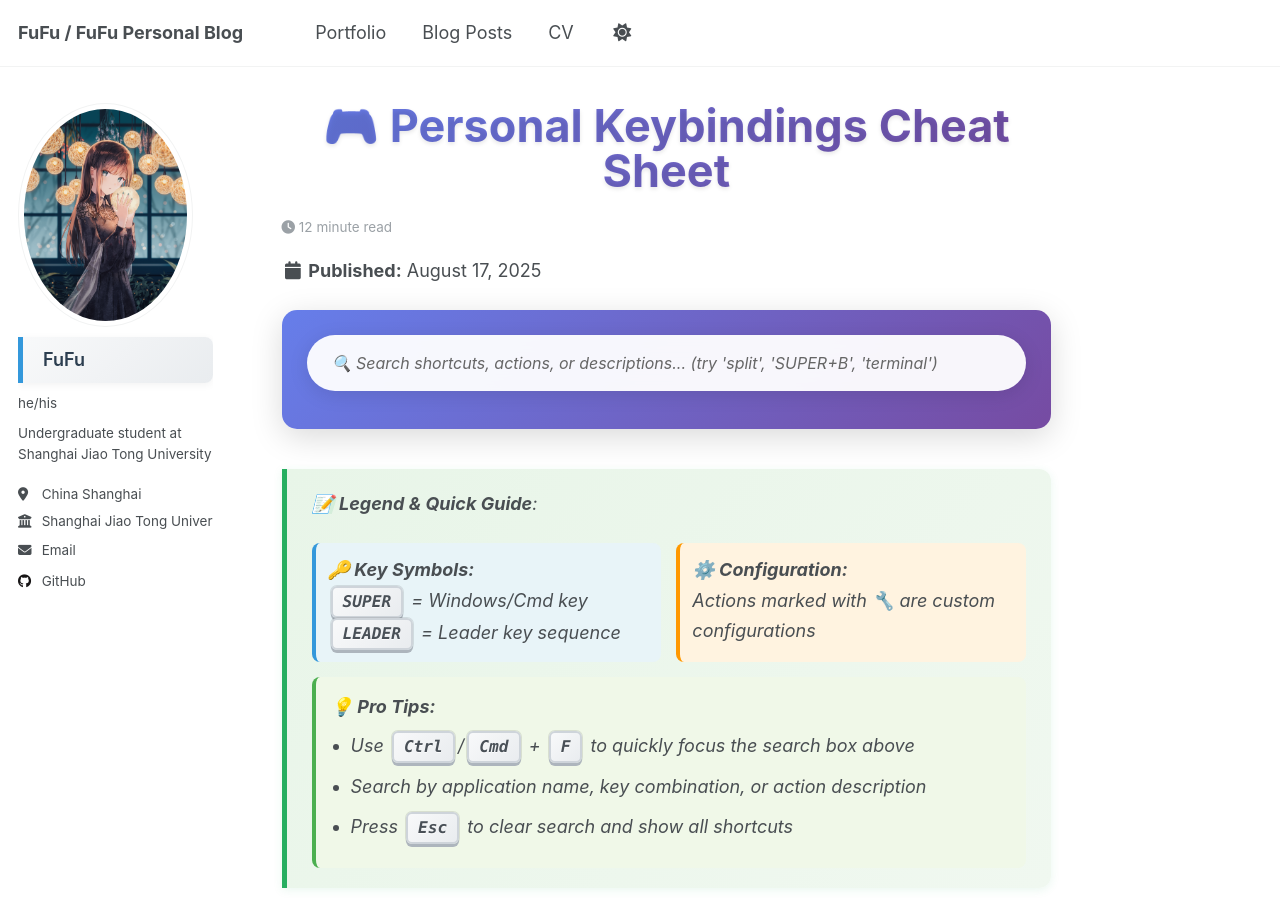
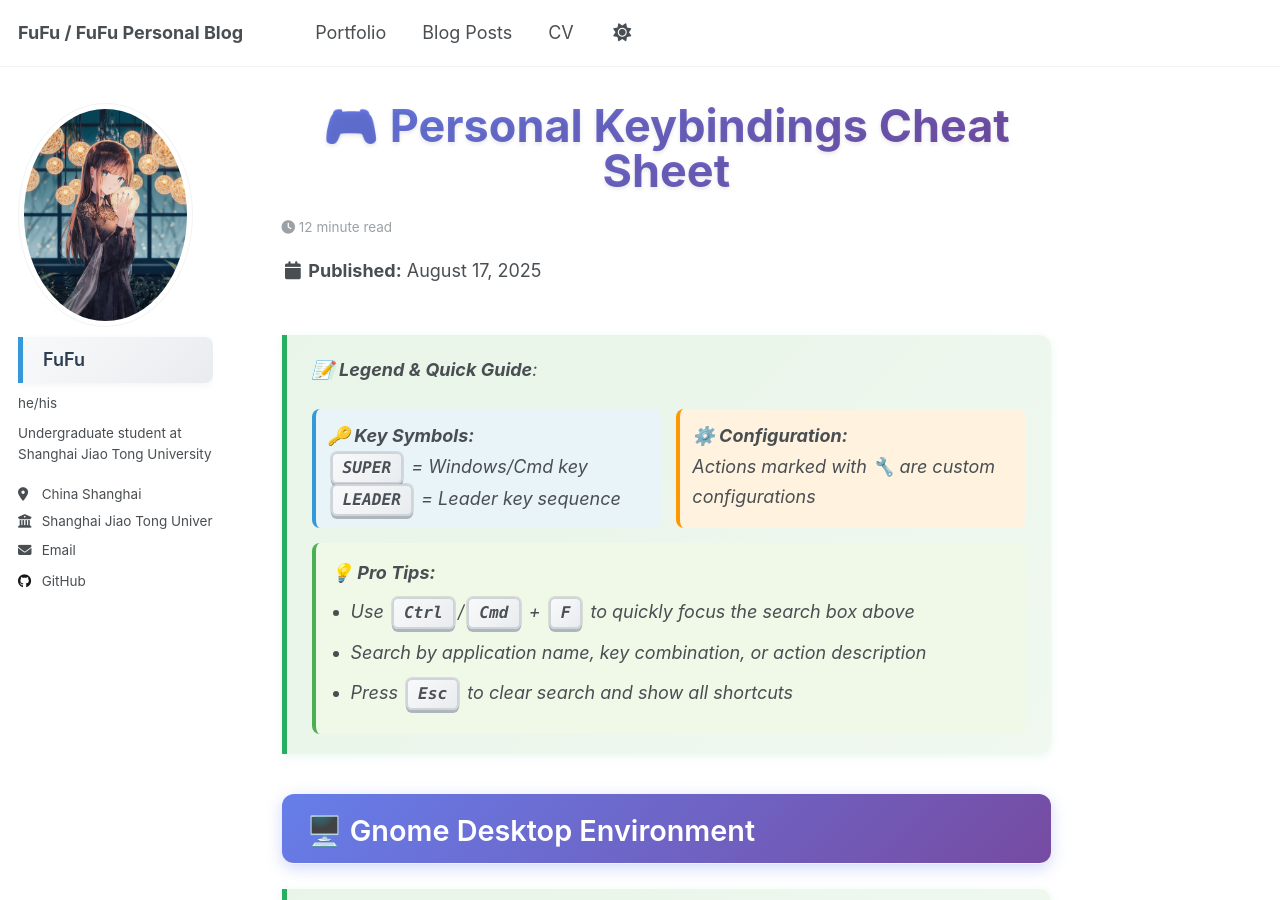
Before and after one commit to FuFutheBest/FuFutheBest.github.io, a Jekyll site: the page built from _posts/2025-08-17-Cheatography.md, in a window 1280 px wide and 900 px high. Built offline with Jekyll 4.4.1, drawn with Linux system fonts in a browser that asks for light colours.

Commit message:
style: commented search bar

```diff
--- a/_posts/2025-08-17-Cheatography.md
+++ b/_posts/2025-08-17-Cheatography.md
@@ -406,29 +406,28 @@ kbd:hover {
 </style>
 
 <!-- Search Bar -->
-<div class="search-container">
-  <div style="position: relative;">
-    <input
-      type="text"
-      id="searchInput"
-      class="search-box"
-      placeholder="🔍 Search shortcuts, actions, or descriptions... (try 'split', 'SUPER+B', 'terminal')"
-      autocomplete="off"
-    >
-    <button id="clearSearch" class="clear-search" title="Clear search">×</button>
-  </div>
-  <div id="searchStats" class="search-stats"></div>
+<!-- <div class="search-container"> -->
+<!--   <div style="position: relative;"> -->
+<!--     <input  -->
+<!--       type="text"  -->
+<!--       id="searchInput"  -->
+<!--       class="search-box"  -->
+<!--       placeholder="🔍 Search shortcuts, actions, or descriptions... (try 'split', 'SUPER+B', 'terminal')" -->
+<!--       autocomplete="off" -->
+<!--     > -->
+<!--     <button id="clearSearch" class="clear-search" title="Clear search">×</button> -->
+<!--   </div> -->
+<!--   <div id="searchStats" class="search-stats"></div> -->
 
   <!-- Search Results Container (inside search container) -->
-  <div id="searchResults" class="search-results">
-    <div class="search-results-header">
-      <span id="searchResultsTitle">Search Results</span>
-    </div>
-    <div id="searchResultsList">
-      <!-- Search results will be dynamically populated here -->
-    </div>
-  </div>
-</div>
+<!--   <div id="searchResults" class="search-results"> -->
+<!--     <div class="search-results-header"> -->
+<!--       <span id="searchResultsTitle">Search Results</span> -->
+<!--     </div> -->
+<!--     <div id="searchResultsList"> -->
+<!--     </div> -->
+<!--   </div> -->
+<!-- </div> -->
 
 <!-- 🎮 Personal Keybindings Cheat Sheet -->
 
```
